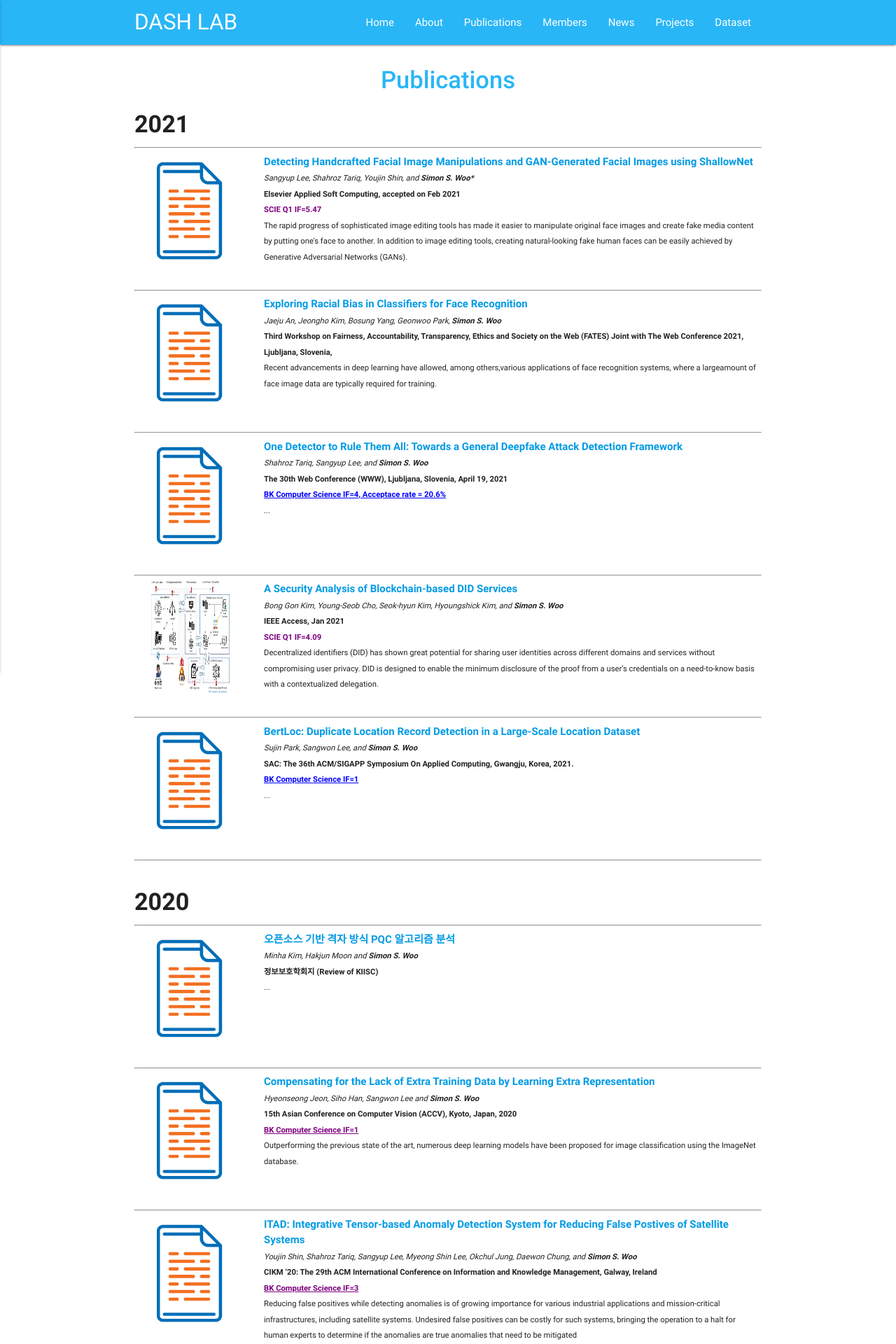
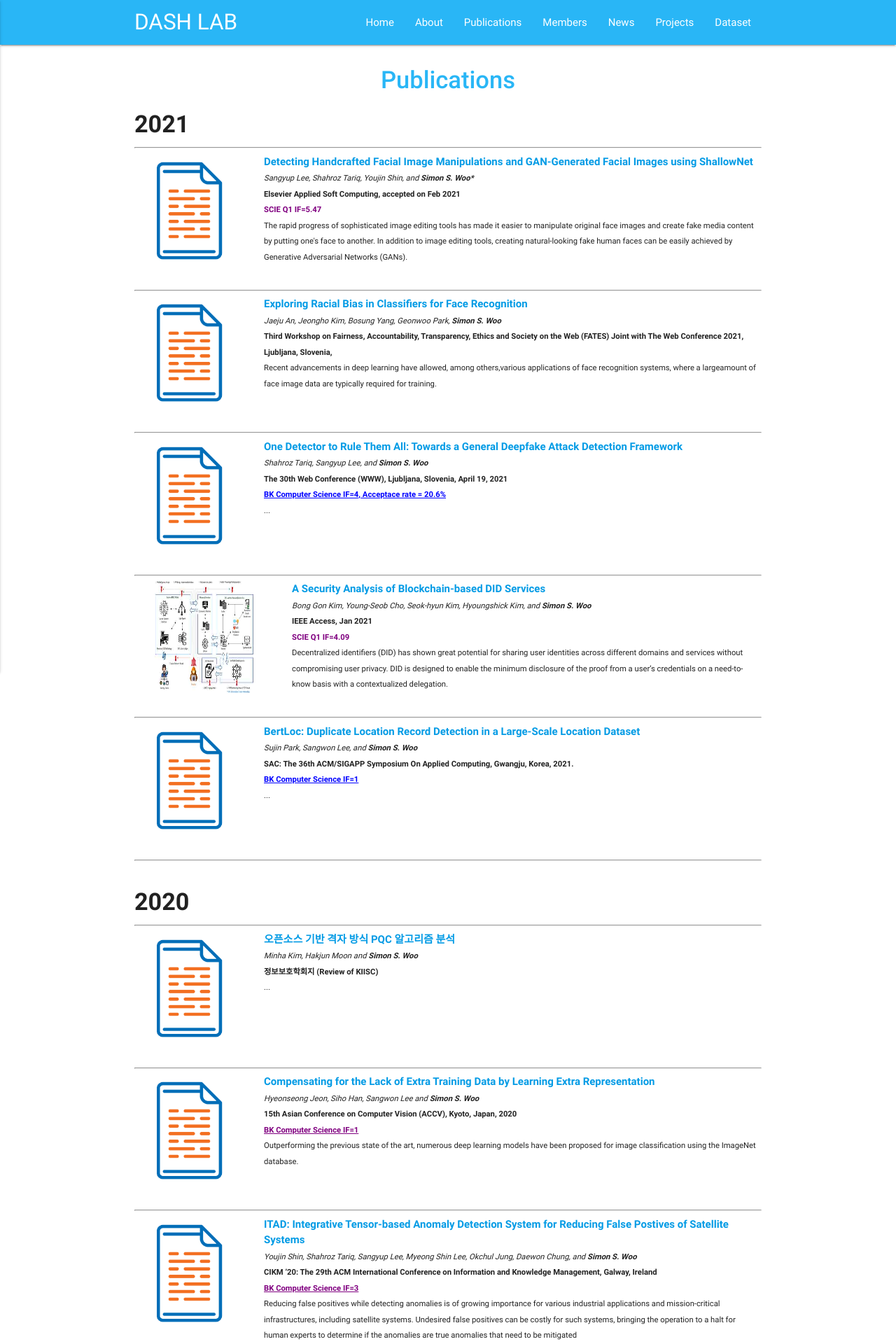
Before and after one commit to Yurim990507/DASH-Lab.github.io, a Jekyll site: the page built from example2.md, in a window 1280 px wide. Shown: the top 1920 px of the page at 70% size. Built offline with Jekyll 4.4.1, drawn with Linux system fonts in a browser that asks for light colours.

Commit message:
Update example2.md

```diff
--- a/example2.md
+++ b/example2.md
@@ -95,7 +95,7 @@ permalink: /Publications/
 
         <div style="display: flex;">
             <div class="col-lg-3" style="vertical-align: middle; text-align:center">
-                    <a > <img  src="/img/secBlock.jpg" style="width:160px; height:160px; margin-bottom:20px"></a>
+                    <a > <img  src="/img/secBlock.jpg" style="width:200px; height:160px; margin-bottom:20px"></a>
             </div>
 
             <div style="margin-left: 25px;">
```
